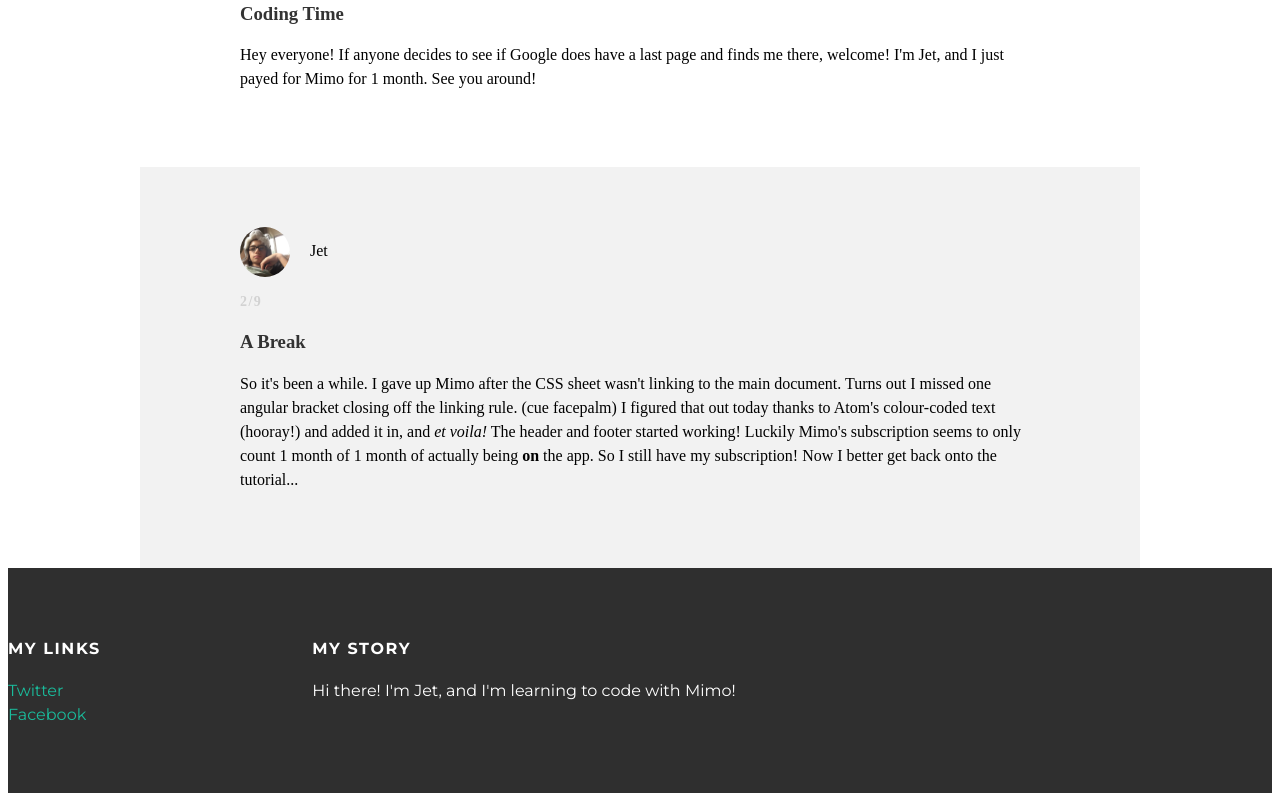
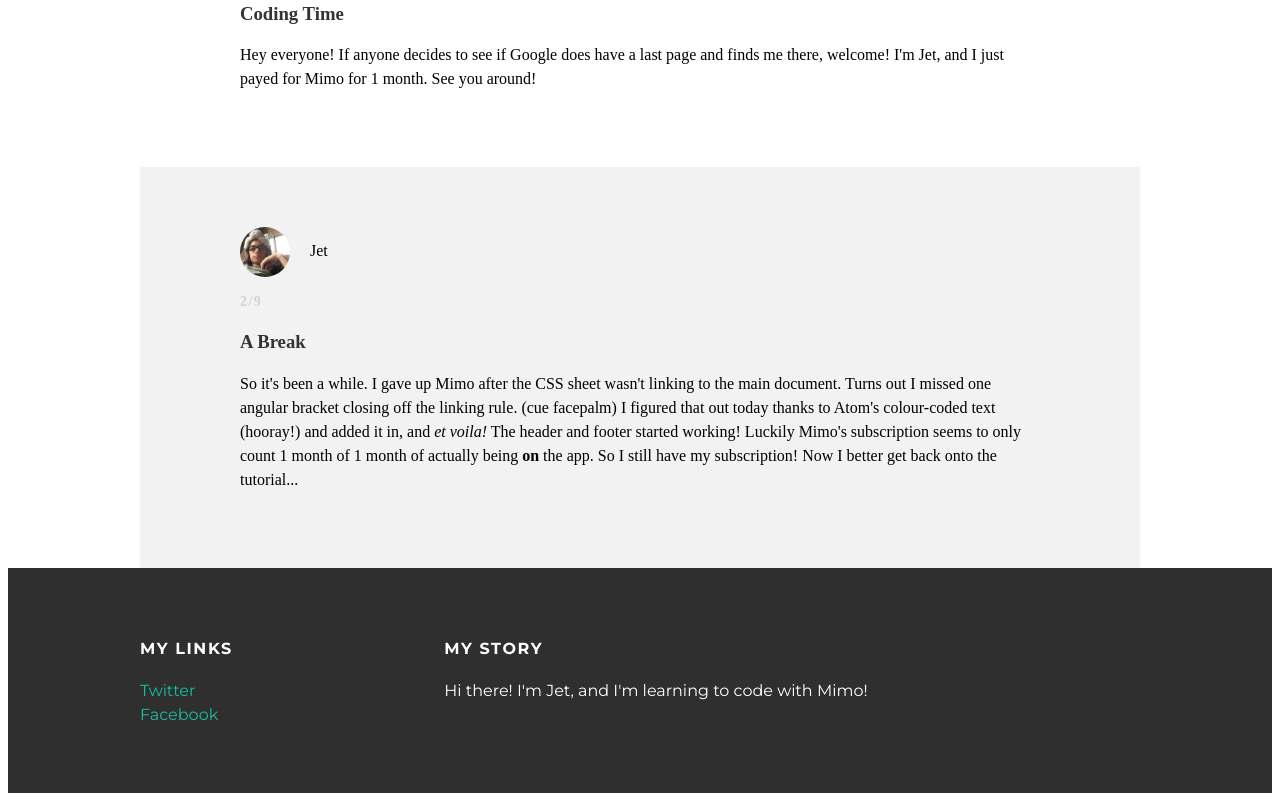
Before and after one commit to KingQWERTY/KingQWERTY.github.io, a plain HTML site: page index.html in a window 1280 px wide. Shown: the part 319-1120 px from the top of the page. Drawn offline with Linux system fonts and the light colour scheme.

Commit message:
Add files via upload

```diff
--- a/styles.css
+++ b/styles.css
@@ -33,6 +33,10 @@
 #header-nav li {
   display: inline;
   padding-left: 20px;
+}
+.container {
+  max-width: 1000px;
+  margin: 0 auto;
 }
 .post-container {
   max-width: 1000px;
```
